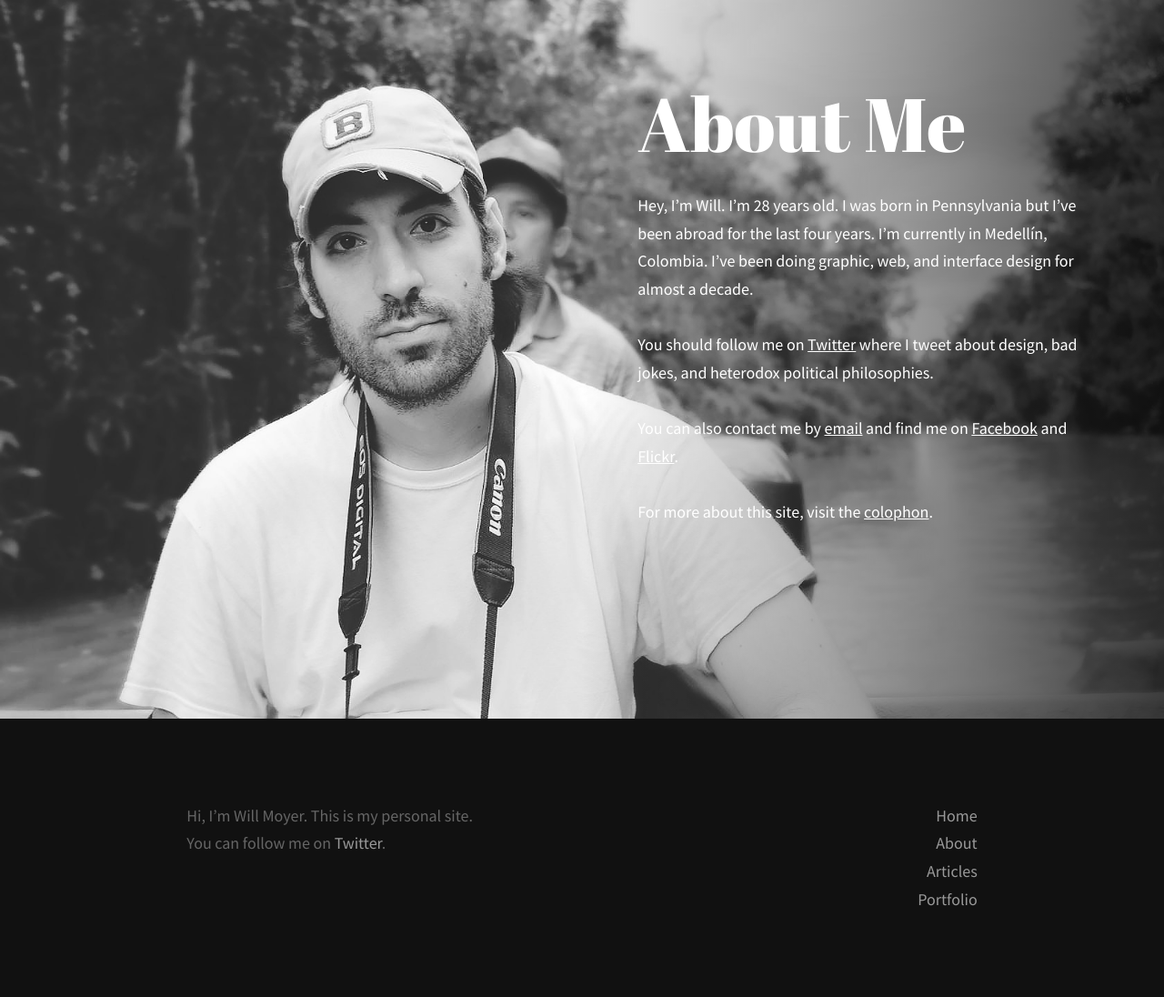
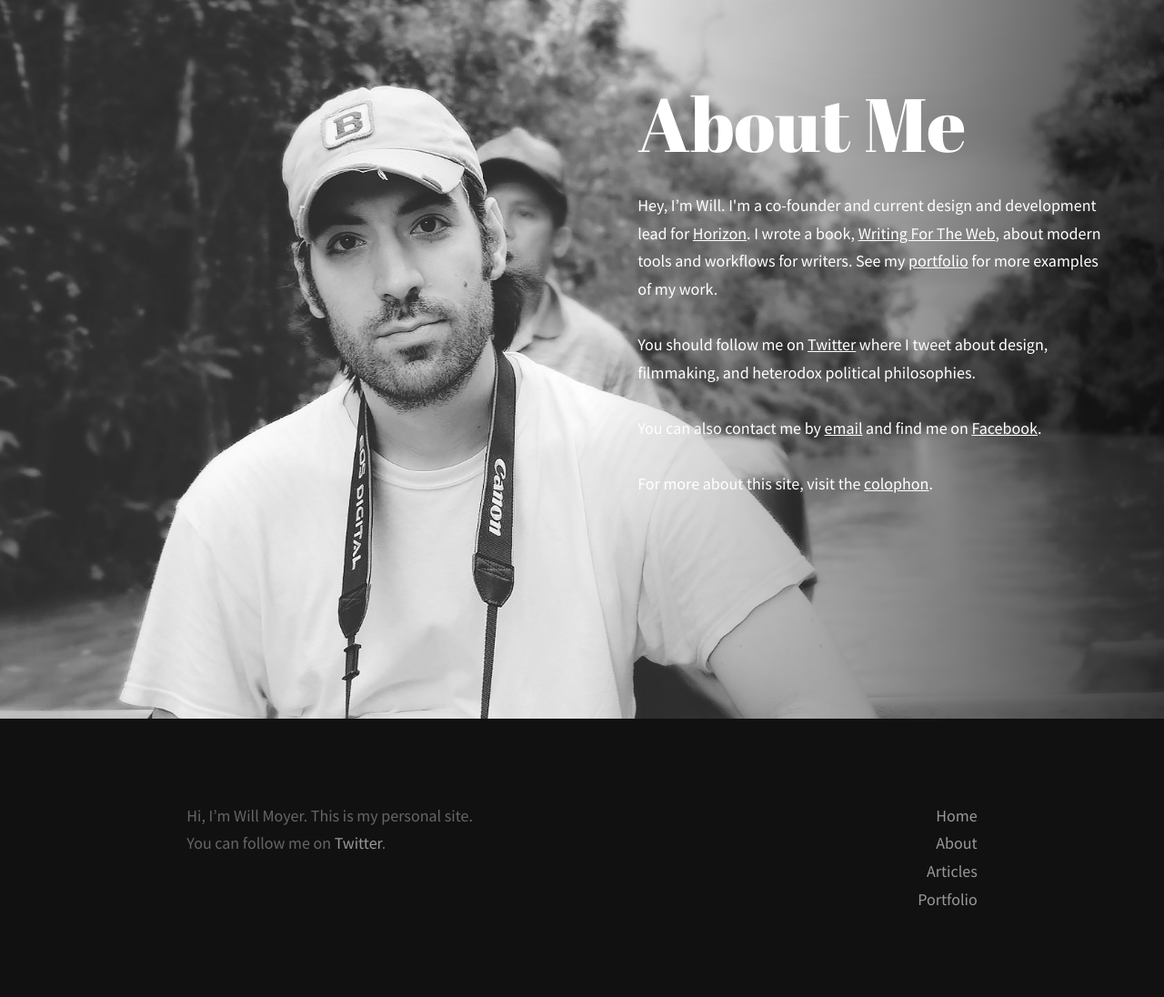
Before and after one commit to moyer/moyer.github.com, a Jekyll site: the page built from about/index.html, in a window 1280 px wide. Shown: the whole page at 91% size. Built offline with Jekyll 4.4.1, drawn with Linux system fonts in a browser that asks for light colours; Markdown is read by kramdown in place of the engine named in the settings.

Commit message:
Updates about page text

```diff
--- a/about/index.html
+++ b/about/index.html
@@ -9,11 +9,11 @@ date: 2013-01-31
 
 	<div class="about__body">
 		<h1>About Me</h1>
-		<p>Hey, I&#8217;m Will. I&#8217;m 28 years old. I was born in Pennsylvania but I&#8217;ve been abroad for the last four years. I&#8217;m currently in Medellín, Colombia. I&rsquo;ve been doing graphic, web, and interface design for almost a decade.</p>
+		<p>Hey, I&#8217;m Will. I'm a co-founder and current design and development lead for <a href="http://www.horizonapp.co/">Horizon</a>. I wrote a book, <a href="http://www.amazon.com/Writing-For-The-Web-ebook/dp/B00ELAG856">Writing For The Web</a>, about modern tools and workflows for writers. See my <a href="/portfolio/">portfolio</a> for more examples of my work.
 
-		<p>You should follow me on <a href='http://twitter.com/willmoyer'>Twitter</a> where I tweet about design, bad jokes, and heterodox political philosophies.</p>
+		<p>You should follow me on <a href='http://twitter.com/willmoyer'>Twitter</a> where I tweet about design, filmmaking, and heterodox political philosophies.</p>
 
-		<p>You can also contact me by <a href='mailto:moyer.will@gmail.com'>email</a> and find me on <a href='https://www.facebook.com/willmoyer'>Facebook</a> and <a href='http://www.flickr.com/photos/willmoyer/'>Flickr</a>.</p>
+		<p>You can also contact me by <a href='mailto:moyer.will@gmail.com'>email</a> and find me on <a href='https://www.facebook.com/willmoyer'>Facebook</a>.</p>
 
 		<p>For more about this site, visit the <a href="/colophon">colophon</a>.</p>
 	</div>
```
